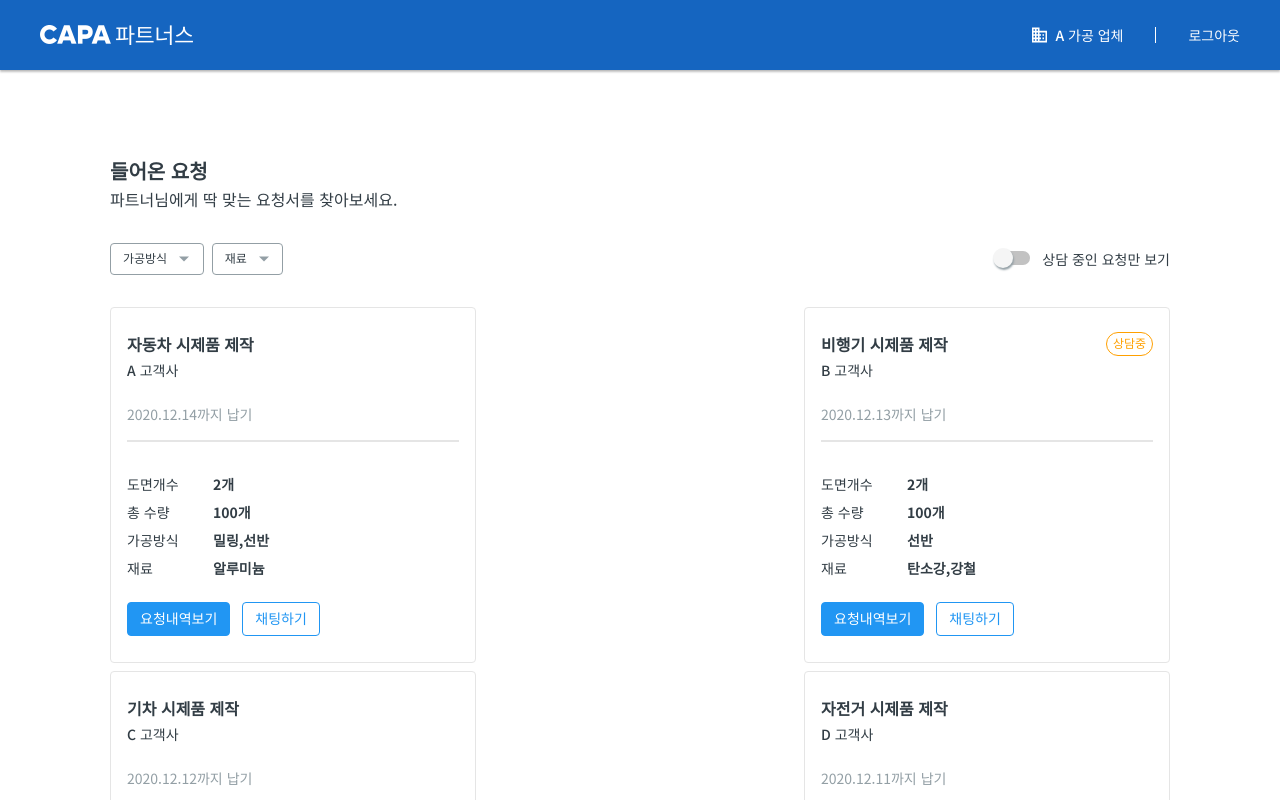
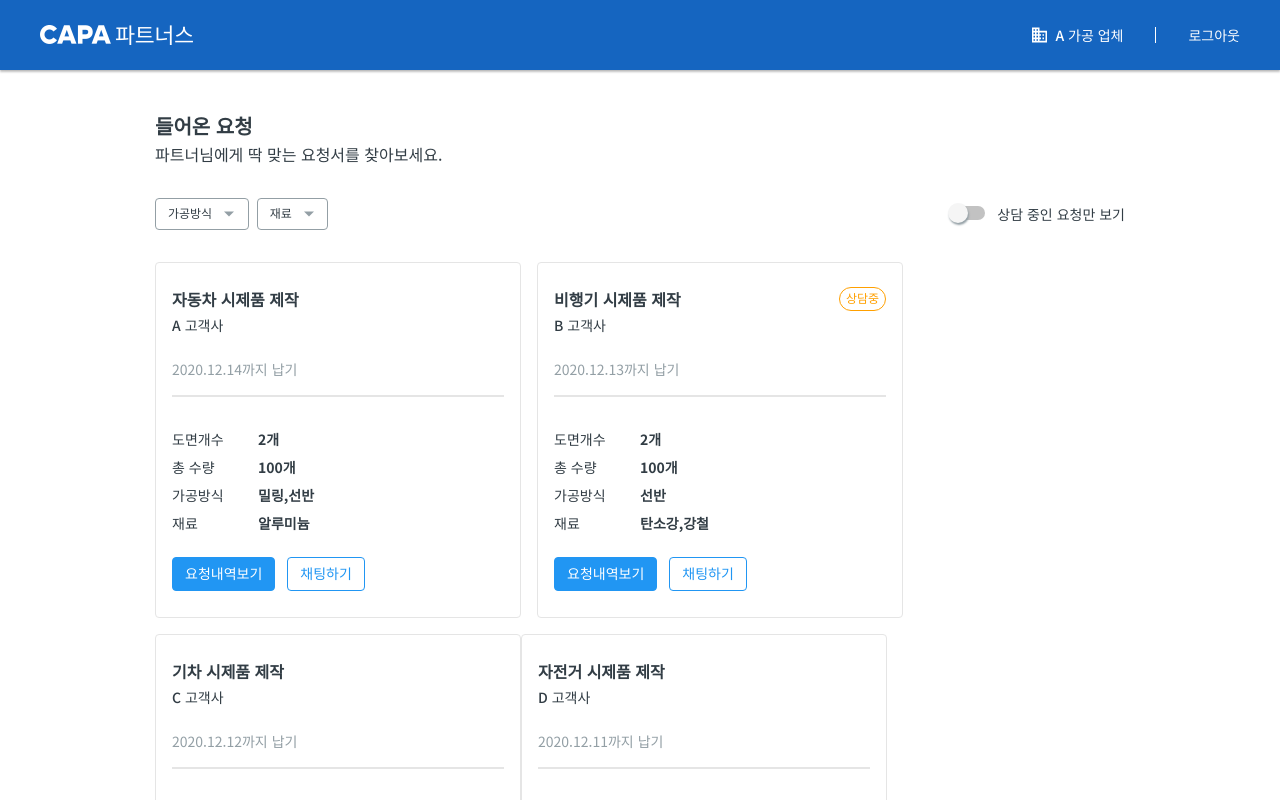
Before and after one commit to wanted-team2/2week_RequestAQuoteDashboard, a React (Create React App) app: page / in a window 1280 px wide. Shown: the top 800 px of the page. Built offline with nearby package versions, Linux system fonts and the light colour scheme; data requests are answered from the project's data file.

Commit message:
:lipstick:  UI: 카드 정렬 수정

```diff
--- a/src/components/base/Card/Style.ts
+++ b/src/components/base/Card/Style.ts
@@ -12,12 +12,17 @@ export const CardWrapper = styled.div<Wrapper>`
   height: ${({ height }) => `${height}px`};
   padding: ${({ theme }) => `${theme.gap.base * 6}px`}
     ${({ theme }) => `${theme.gap.base * 4}px`};
+  margin-right: ${({ theme }) => `${theme.gap.base * 4}px`};
+  margin-bottom: ${({ theme }) => `${theme.gap.base * 4}px`};
   border: 1px solid ${({ theme }) => theme.colors.border};
   border-radius: ${({ theme }) => `${theme.size.borderRadius}px`};
   &:hover {
     border: 1px solid ${({ theme }) => theme.colors.skyBlue};
   }
-  margin-bottom: 8px;
+
+  &:nth-child(3n) {
+    margin-right: 0;
+  }
 `;
 
 export const TitleBox = styled.div`
--- a/src/pages/Home/Home.tsx
+++ b/src/pages/Home/Home.tsx
@@ -25,9 +25,6 @@ const Home = () => {
   });
 
   const filteredCard = data && filterCard(data, methodList, materialList);
-  useEffect(() => {
-    const total = { method: { ...methodList }, material: { ...materialList } };
-  }, [methodList, materialList]);
 
   return (
     <S.HomeWrapper>
--- a/src/pages/Home/Style.ts
+++ b/src/pages/Home/Style.ts
@@ -3,7 +3,9 @@ import { flexbox } from '@styles/commonStyles';
 import { font16, font20 } from '@styles/fonts';
 
 export const HomeWrapper = styled.div`
-  padding: 155px 110px;
+  max-width: 1440px;
+  margin: 0 auto;
+  padding: 110px 155px;
 `;
 
 export const Title = styled.div`
@@ -22,6 +24,6 @@ export const FilterTab = styled.div`
 `;
 
 export const CardsContainer = styled.div`
-  ${flexbox({ jc: 'between', ai: 'between' })};
+  ${flexbox({ jc: 'start', ai: 'center' })};
   flex-wrap: wrap;
 `;
```
